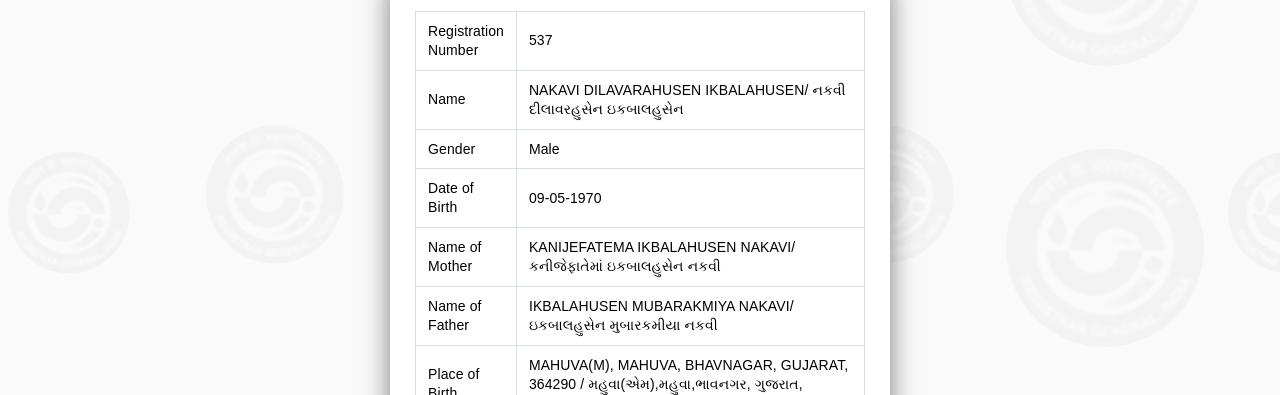
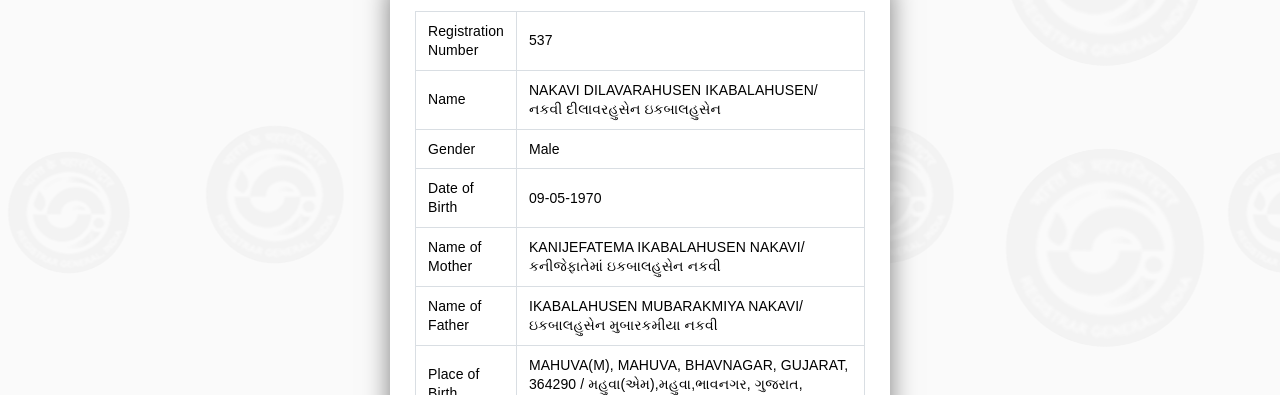
Before and after one commit to dc-crsorgi-in-gov-verify-crs-verify/Certificate-id-Fg8saaiDH87GQal6vf9TzrdoKGLnJnRFpbUWYEuj7, a plain HTML site: page index.html in a window 1280 px wide. Shown: the part 185-580 px from the top of the page. Drawn offline with Linux system fonts and the light colour scheme.

Commit message:
Update index.html

```diff
--- a/index.html
+++ b/index.html
@@ -569,11 +569,11 @@ setTimeout(hideLoader, 2000);
 <div class="container">
 <table class="data-table">
 <tr><td>Registration Number</td><td>537</td></tr>
-<tr><td>Name</td><td>NAKAVI DILAVARAHUSEN IKBALAHUSEN/ નકવી દીલાવરહુસેન ઇકબાલહુસેન </td></tr>
+<tr><td>Name</td><td>NAKAVI DILAVARAHUSEN IKABALAHUSEN/ નકવી દીલાવરહુસેન ઇકબાલહુસેન </td></tr>
 <tr><td>Gender</td><td>Male</td></tr>
 <tr><td>Date of Birth</td><td>09-05-1970</td></tr>
-<tr><td>Name of Mother</td><td>KANIJEFATEMA IKBALAHUSEN NAKAVI/ કનીજેફાતેમાં ઇકબાલહુસેન નકવી</td></tr>
-<tr><td>Name of Father</td><td>IKBALAHUSEN MUBARAKMIYA NAKAVI/ ઇકબાલહુસેન મુબારકમીયા નકવી</td></tr>
+<tr><td>Name of Mother</td><td>KANIJEFATEMA IKABALAHUSEN NAKAVI/ કનીજેફાતેમાં ઇકબાલહુસેન નકવી</td></tr>
+<tr><td>Name of Father</td><td>IKABALAHUSEN MUBARAKMIYA NAKAVI/ ઇકબાલહુસેન મુબારકમીયા નકવી</td></tr>
 <tr><td>Place of Birth</td><td>MAHUVA(M), MAHUVA, BHAVNAGAR, GUJARAT, 364290 / મહુવા(એમ),મહુવા,ભાવનગર, ગુજરાત, 364290 </td></tr>
 <tr><td>Registration Date</td><td>17-05-1970</td></tr>
 <tr><td>Registration Unit Name</td><td>Mahuva Municipality /મહુવા નગરપાલિકા </td></tr>
```
